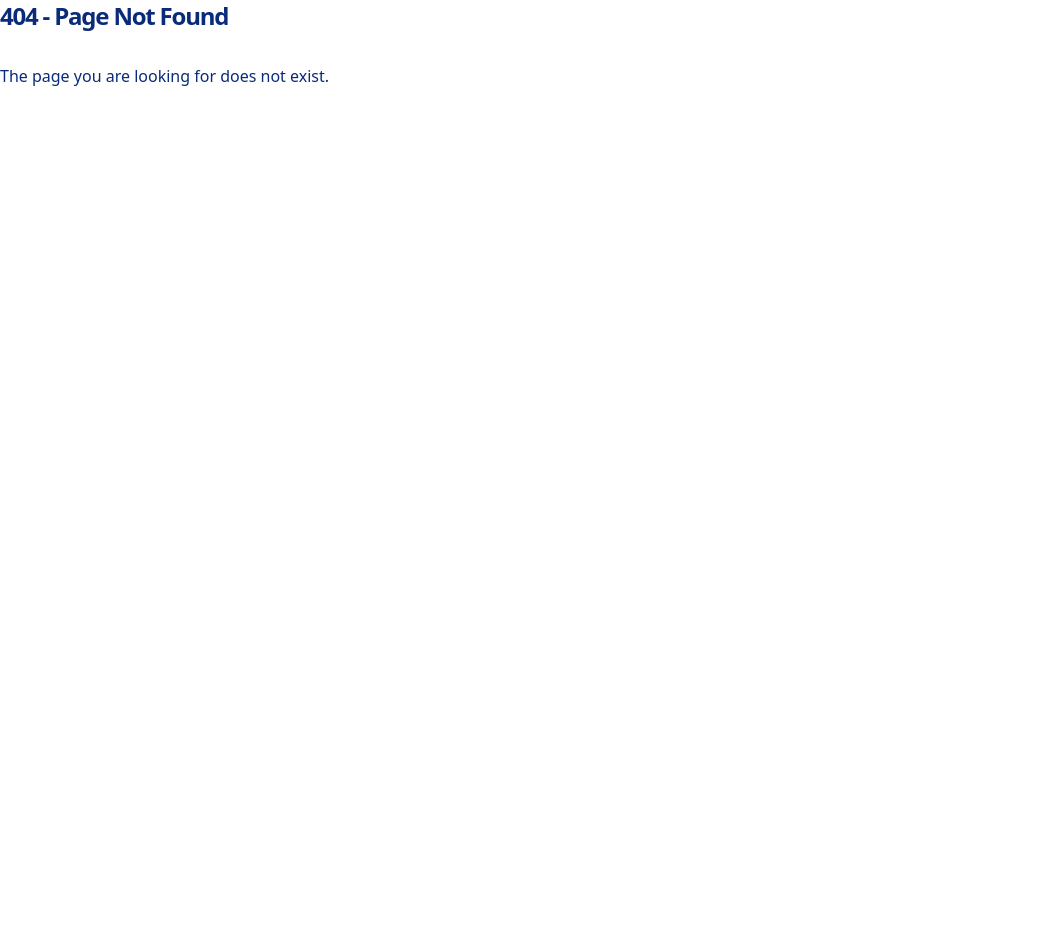
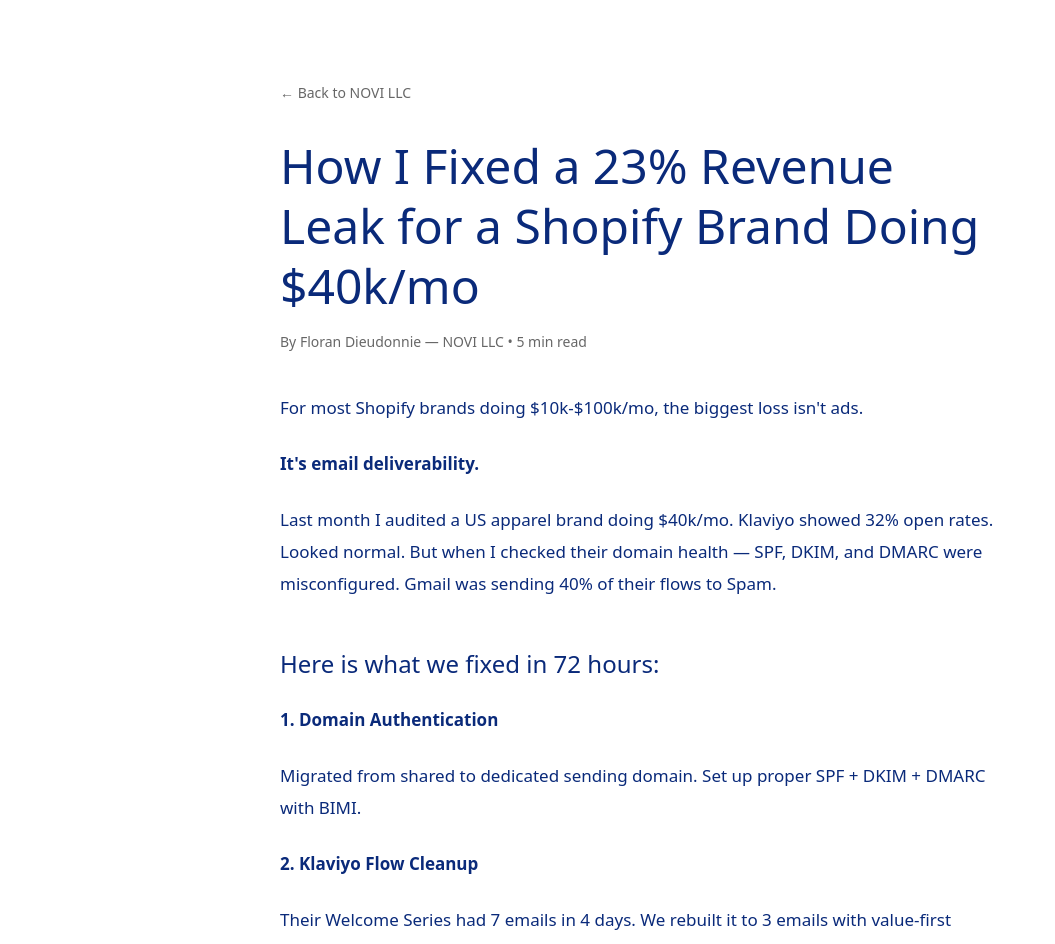
Before and after one commit to NOVI-I6699-cmd/portfolio-starter-kit, a Next.js app: page /insights/how-i-fixed-23-percent-revenue-leak-shopify in a window 1280 px wide. Before the commit this address had no page. Shown: the top 944 px of the page, without its empty margins (0-1055 px from the left). Before the commit the page ends 800 px from the top, so only its background shows below. Built offline with nearby package versions, Linux system fonts and the light colour scheme.

Commit message:
Create page.tsx

```diff
--- /dev/null
+++ b/app/insights/how-i-fixed-23-percent-revenue-leak-shopify/page.tsx
@@ -0,0 +1,55 @@
+import Link from 'next/link'
+
+export const metadata = {
+  title: 'How I Fixed a 23% Revenue Leak for a Shopify Brand | NOVI LLC',
+  description: 'Most Shopify brands doing $10k-$100k/mo lose 23% revenue to email deliverability. Here is how we fixed it in 72 hours.',
+}
+
+export default function Article() {
+  return (
+    <main className="max-w-3xl mx-auto px-6 py-20">
+      <Link href="/" className="text-sm text-black/60 hover:text-black">← Back to NOVI LLC</Link>
+
+      <h1 className="text-4xl md:text-5xl font-medium leading-tight mt-8 mb-4">
+        How I Fixed a 23% Revenue Leak for a Shopify Brand Doing $40k/mo
+      </h1>
+
+      <p className="text-sm text-black/60 mb-10">By Floran Dieudonnie — NOVI LLC • 5 min read</p>
+
+      <div className="space-y-6 text-[17px] leading-8">
+        <p>For most Shopify brands doing $10k-$100k/mo, the biggest loss isn't ads.</p>
+        <p><strong>It's email deliverability.</strong></p>
+        <p>Last month I audited a US apparel brand doing $40k/mo. Klaviyo showed 32% open rates. Looked normal. But when I checked their domain health — SPF, DKIM, and DMARC were misconfigured. Gmail was sending 40% of their flows to Spam.</p>
+
+        <h2 className="text-2xl font-medium mt-12 mb-4">Here is what we fixed in 72 hours:</h2>
+
+        <h3 className="font-bold mt-6">1. Domain Authentication</h3>
+        <p>Migrated from shared to dedicated sending domain. Set up proper SPF + DKIM + DMARC with BIMI.</p>
+
+        <h3 className="font-bold mt-6">2. Klaviyo Flow Cleanup</h3>
+        <p>Their Welcome Series had 7 emails in 4 days. We rebuilt it to 3 emails with value-first positioning. Unsubscribe rate dropped from 1.2% to 0.3%.</p>
+
+        <h3 className="font-bold mt-6">3. Deliverability Warmup</h3>
+        <p>We suppressed unengaged profiles (no open in 90 days) — 8,400 profiles. Counter-intuitive, but deliverability jumped to 99.2%.</p>
+
+        <div className="bg-black/5 border border-black/10 rounded-2xl p-6 mt-10">
+          <p className="font-bold m-0">Result:</p>
+          <ul className="list-disc pl-5 mt-3 space-y-1">
+            <li>Open rate: 32% → 54%</li>
+            <li>Recovered revenue from flows: +23% in 14 days ($9,200)</li>
+            <li>No extra ad spend</li>
+          </ul>
+        </div>
+
+        <p className="mt-10">If you are on Shopify and your Klaviyo flows are under 35% of total revenue, you likely have the same leak.</p>
+        <p>I do free async Loom teardowns for Shopify brands. 24h turnaround. No pitch.</p>
+
+        <div className="mt-10">
+          <Link href="/" className="inline-block bg-black text-white px-6 py-3 rounded-full text-sm font-medium">
+            Book a free teardown at novi-llc.com
+          </Link>
+        </div>
+      </div>
+    </main>
+  )
+}
```
